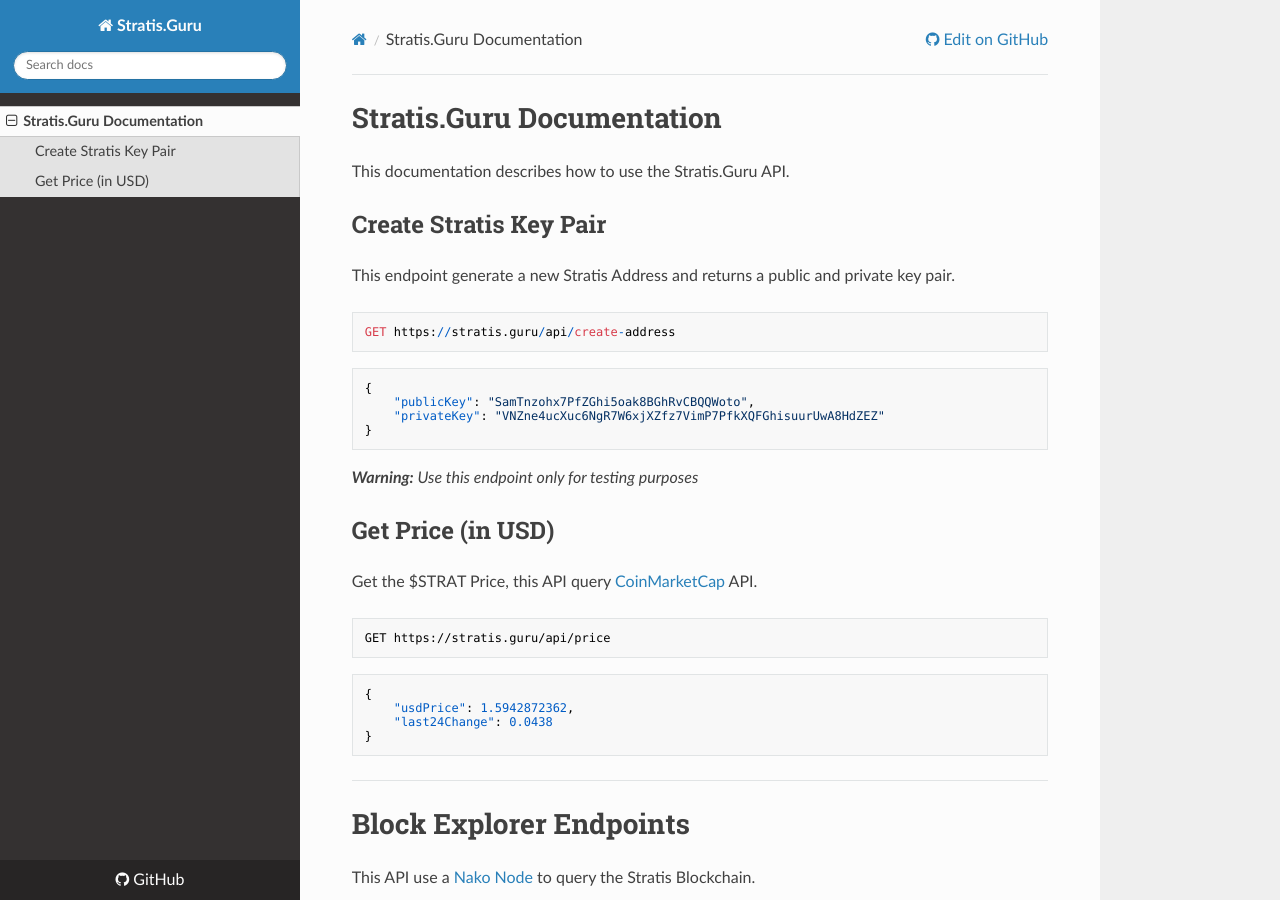
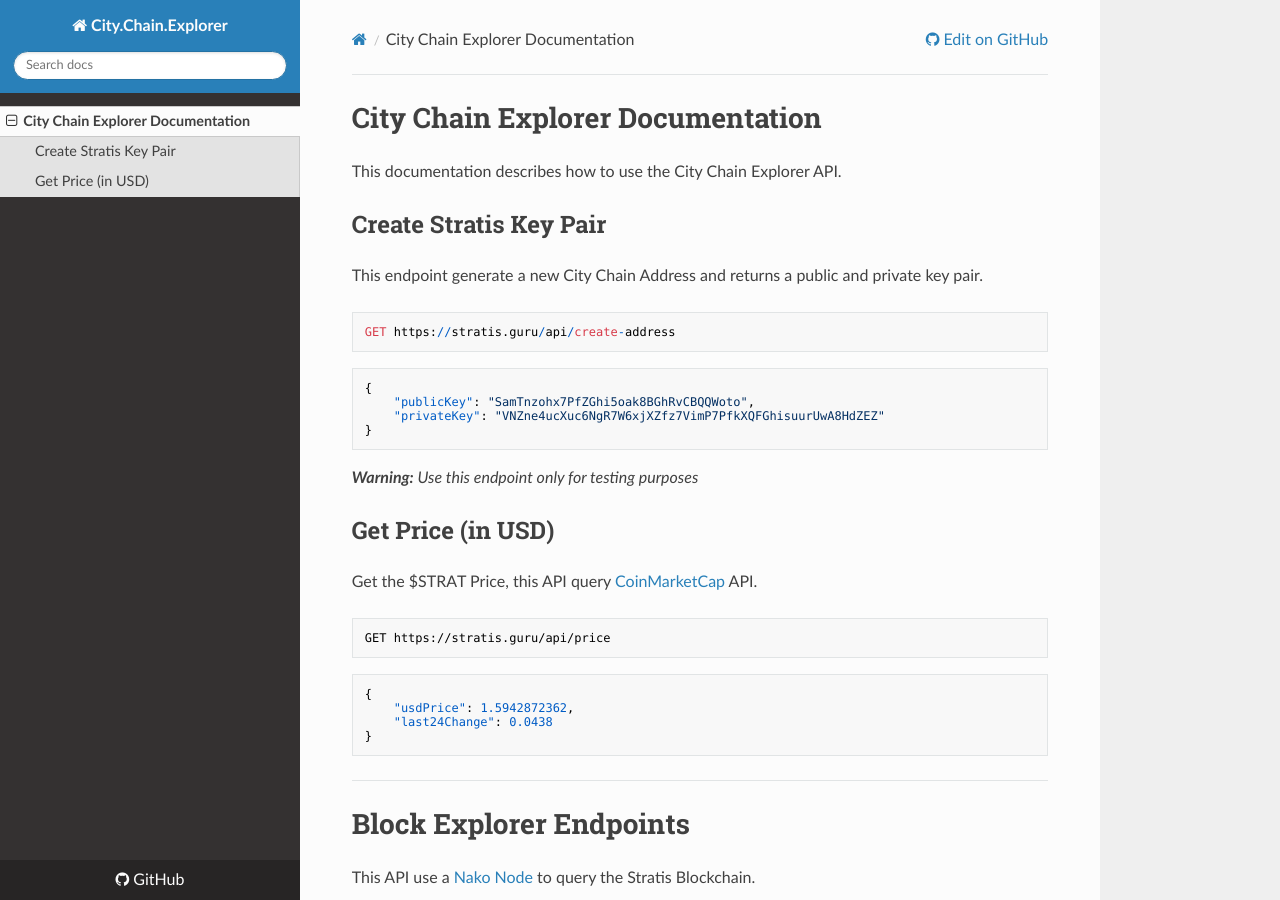
Before and after one commit to imclint21/stratis-guru-v2, an MkDocs documentation site: the page built from Stratis.Guru/Documentation/docs/index.md, in a window 1280 px wide and 900 px high. Built offline with MkDocs 1.6.1, drawn with Linux system fonts in a browser that asks for light colours; nearby versions of some CDN libraries.

Commit message:
Update the documentation

````diff
--- a/Stratis.Guru/Documentation/docs/index.md
+++ b/Stratis.Guru/Documentation/docs/index.md
@@ -1,9 +1,9 @@
-# Stratis.Guru Documentation
+# City Chain Explorer Documentation
 
-This documentation describes how to use the Stratis.Guru API.
+This documentation describes how to use the City Chain Explorer API.
 
 ## Create Stratis Key Pair
-This endpoint generate a new Stratis Address and returns a public and private key pair.
+This endpoint generate a new City Chain Address and returns a public and private key pair.
 ```
 GET https://stratis.guru/api/create-address
 ```
--- a/Stratis.Guru/Documentation/mkdocs.yml
+++ b/Stratis.Guru/Documentation/mkdocs.yml
@@ -1,6 +1,5 @@
-site_name: Stratis.Guru
-site_description: Strati.Guru API Documentation
+site_name: City.Chain.Explorer
+site_description: City Chain Explorer API Documentation
 site_author: Clint Mourlevat
-repo_url: https://github.com/clintnetwork/stratis-guru-v2.git
-google_analytics: ["UA-111742056-1", "stratis.guru"]
+repo_url: https://github.com/CityChainFoundation/city-explorer.git
 theme: readthedocs
````
Also changed, not shown: Stratis.Guru/Documentation/site/404.html, Stratis.Guru/Documentation/site/index.html, Stratis.Guru/Documentation/site/search.html, Stratis.Guru/Documentation/site/search/search_index.json, Stratis.Guru/Documentation/site/sitemap.xml, 1 other file.
